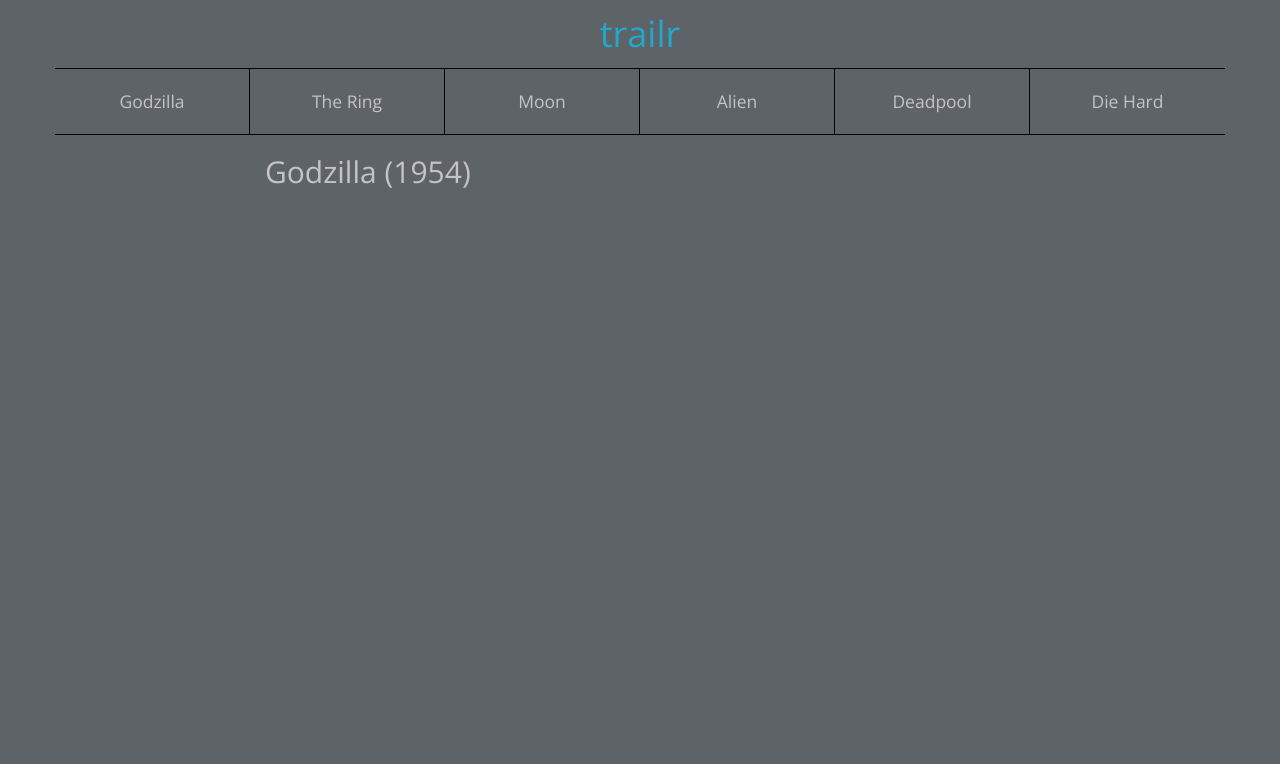
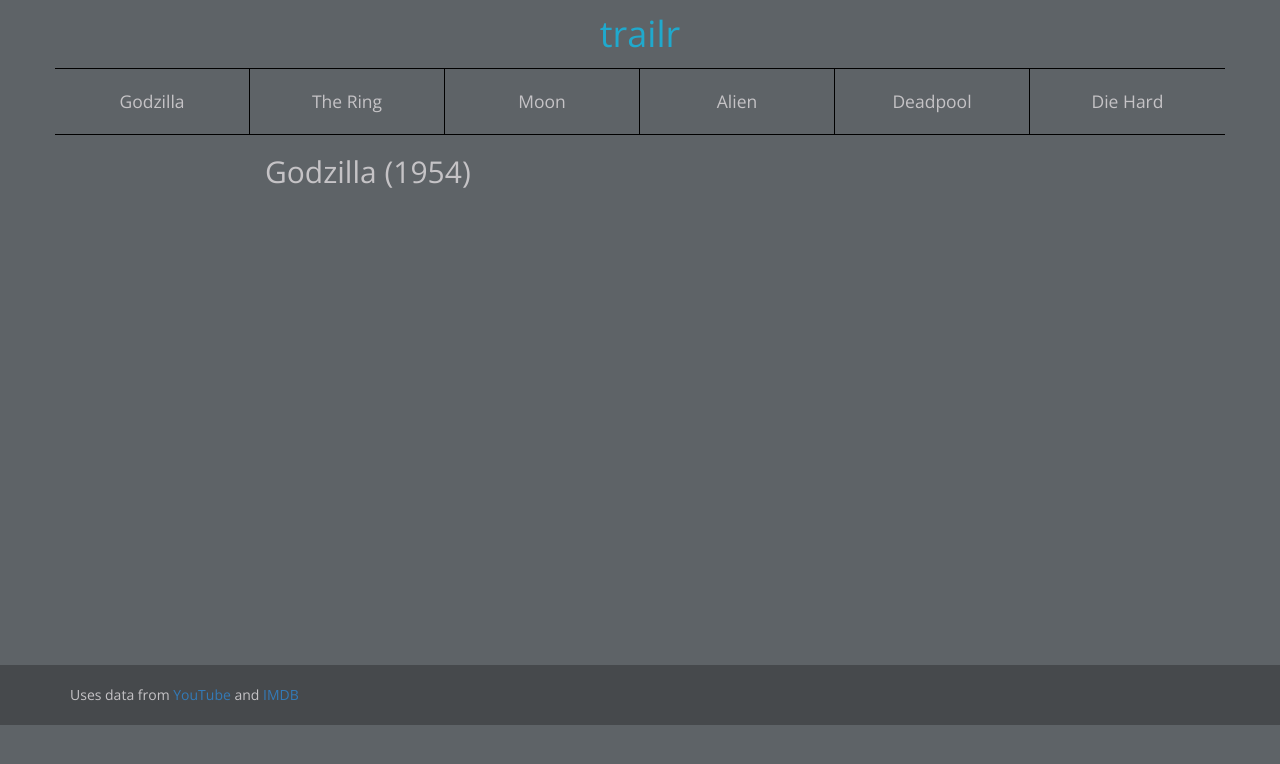
Before and after one commit to maximumdata/trailr, a plain HTML site: page index.html in a window 1280 px wide. Drawn offline with nearby package versions, Linux system fonts and the light colour scheme.

Commit message:
added footer, sending now

```diff
--- a/index.html
+++ b/index.html
@@ -51,5 +51,16 @@
   <script src="//ajax.googleapis.com/ajax/libs/jquery/1.12.0/jquery.min.js"></script>
   <script src="public/js/trailr.js" charset="utf-8"></script>
 </main>
+<footer>
+  <div class="container">
+    <div class="row">
+      <div class="col-xs-12">
+        <div class="info">
+          Uses data from <a href="http://www.youtube.com">YouTube</a> and <a href="http://www.imdb.com">IMDB</a>
+        </div>
+      </div>
+    </div>
+  </div>
+</footer>
 </body>
 </html>
--- a/public/stylesheets/style.css
+++ b/public/stylesheets/style.css
@@ -158,3 +158,10 @@ h1 {
         -ms-flex-pack: center;
             justify-content: center;
     font-size: 3em; }
+
+footer {
+  background-color: #46494c;
+  color: #C5C3C6;
+  margin: 20px 0 0; }
+  footer .info {
+    padding: 20px 0; }
--- a/src/sass/master.sass
+++ b/src/sass/master.sass
@@ -143,3 +143,10 @@ h1
     align-items: center
     justify-content: center
     font-size: 3em
+
+footer
+  background-color: darken($mainDark, 10)
+  color: $mainLight
+  margin: 20px 0 0
+  .info
+    padding: 20px 0
```
